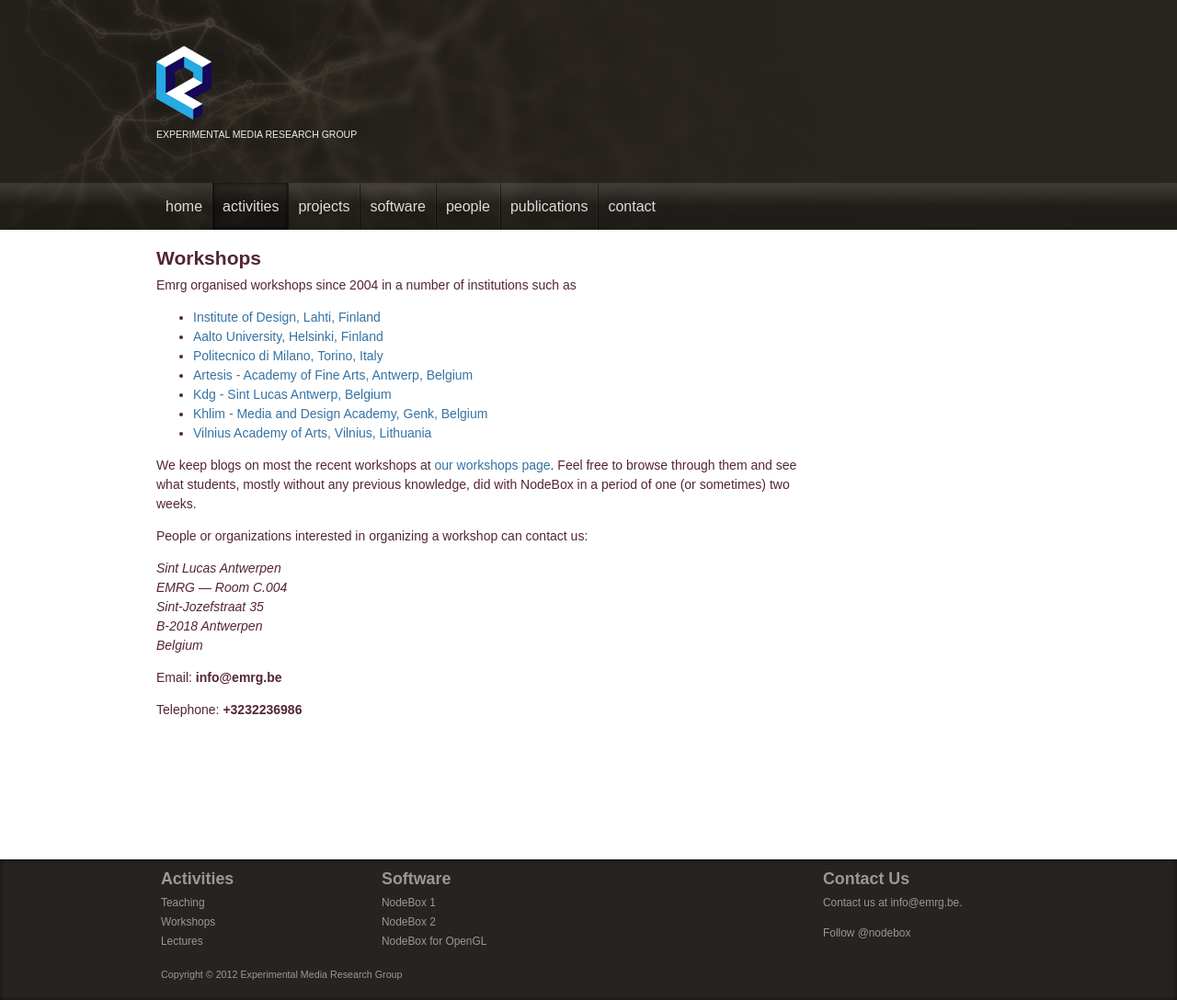
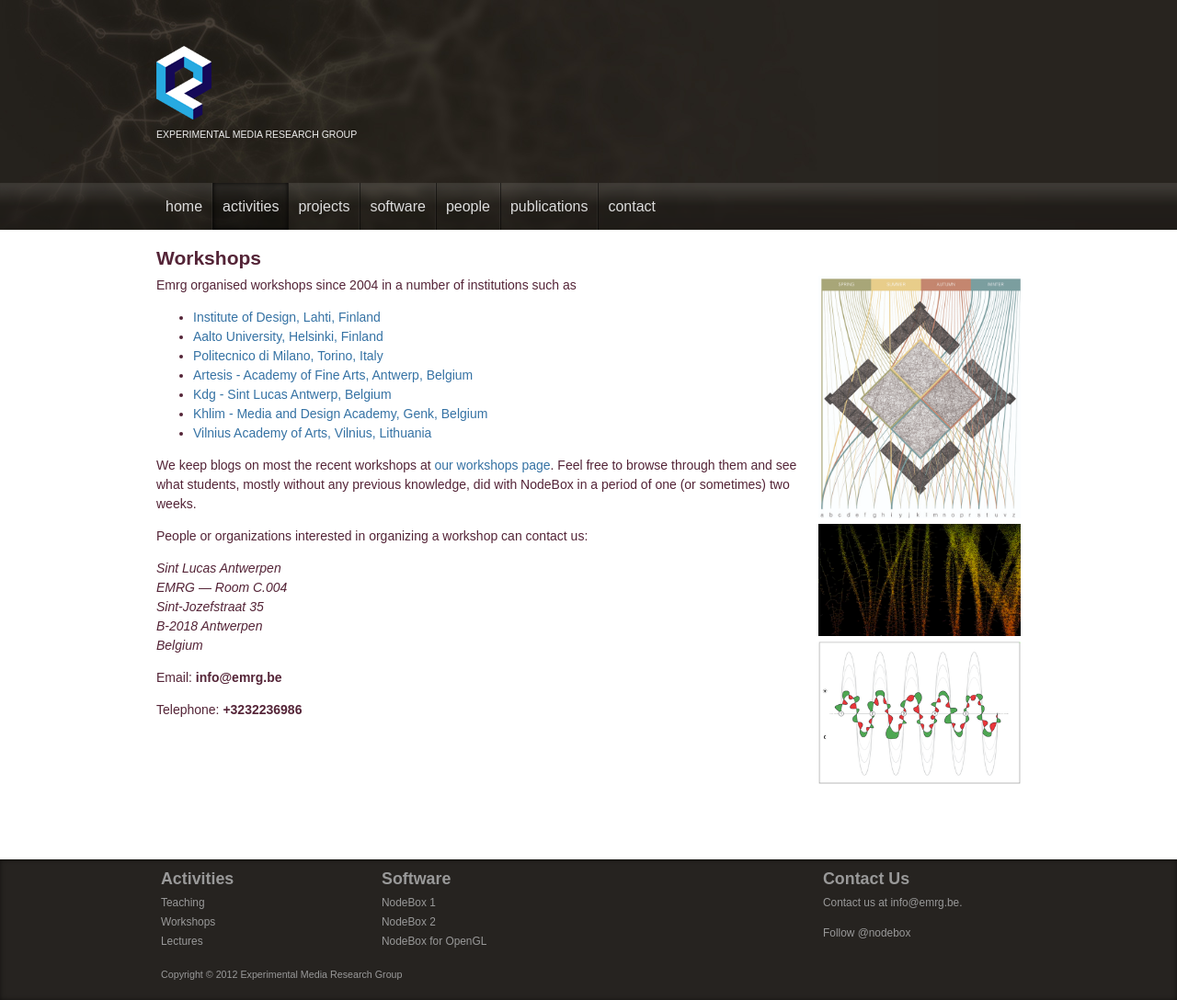
Before and after one commit to nodebox/emrg.be, a Jekyll site: the page built from activities/workshops.md, in a window 1280 px wide. Shown: the whole page at 92% size. Built offline with Jekyll 4.4.1, drawn with Linux system fonts in a browser that asks for light colours; nearby versions of some CDN libraries; comment, search, counter and statistics services are not loaded.

Commit message:
Added some images for workshops page

```diff
--- a/activities/workshops.md
+++ b/activities/workshops.md
@@ -2,6 +2,10 @@
 layout: default
 section: activities
 title: Workshops
+images:
+  - workshops/ws1.jpg
+  - workshops/ws2.png
+  - workshops/ws3.png
 ---
 Emrg organised workshops since 2004 in a number of institutions such as
 
```
Also changed, not shown: media/workshops/ws1.jpg (added), media/workshops/ws2.png (added), media/workshops/ws3.png (added).
